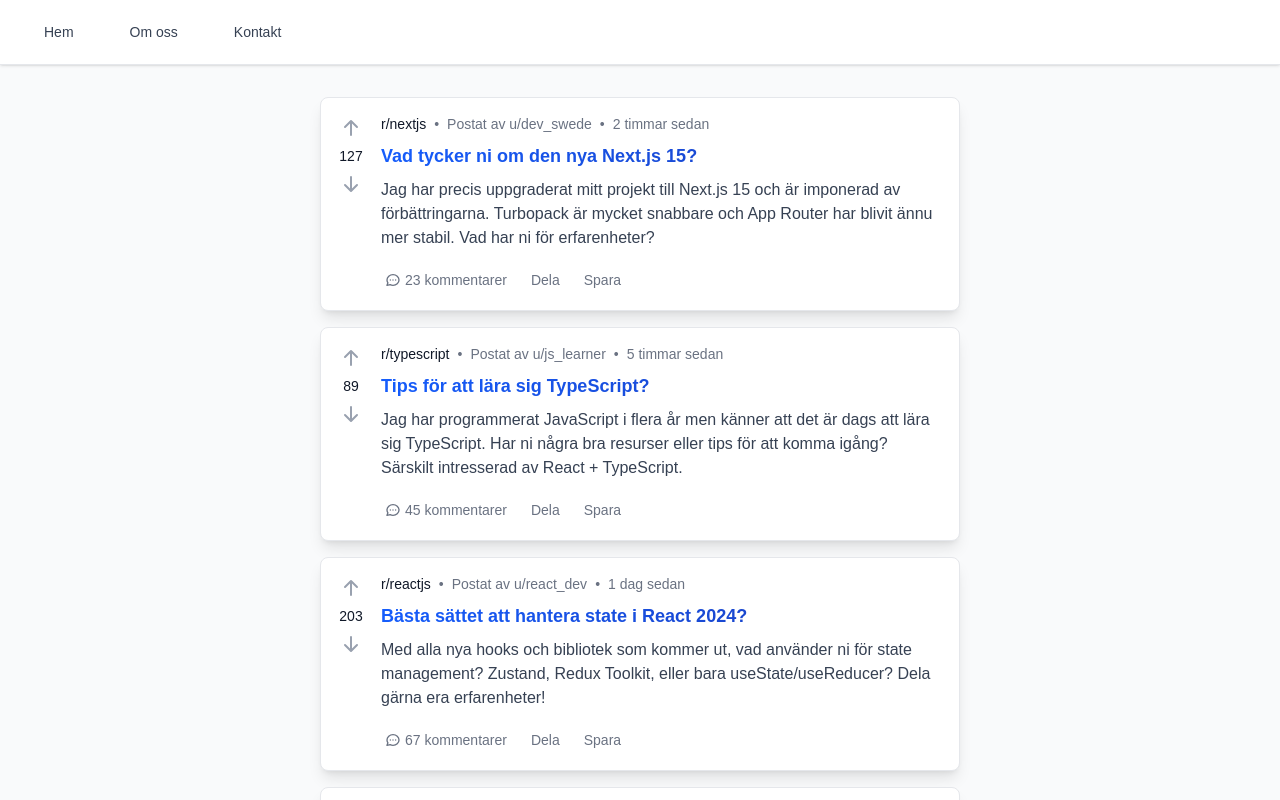
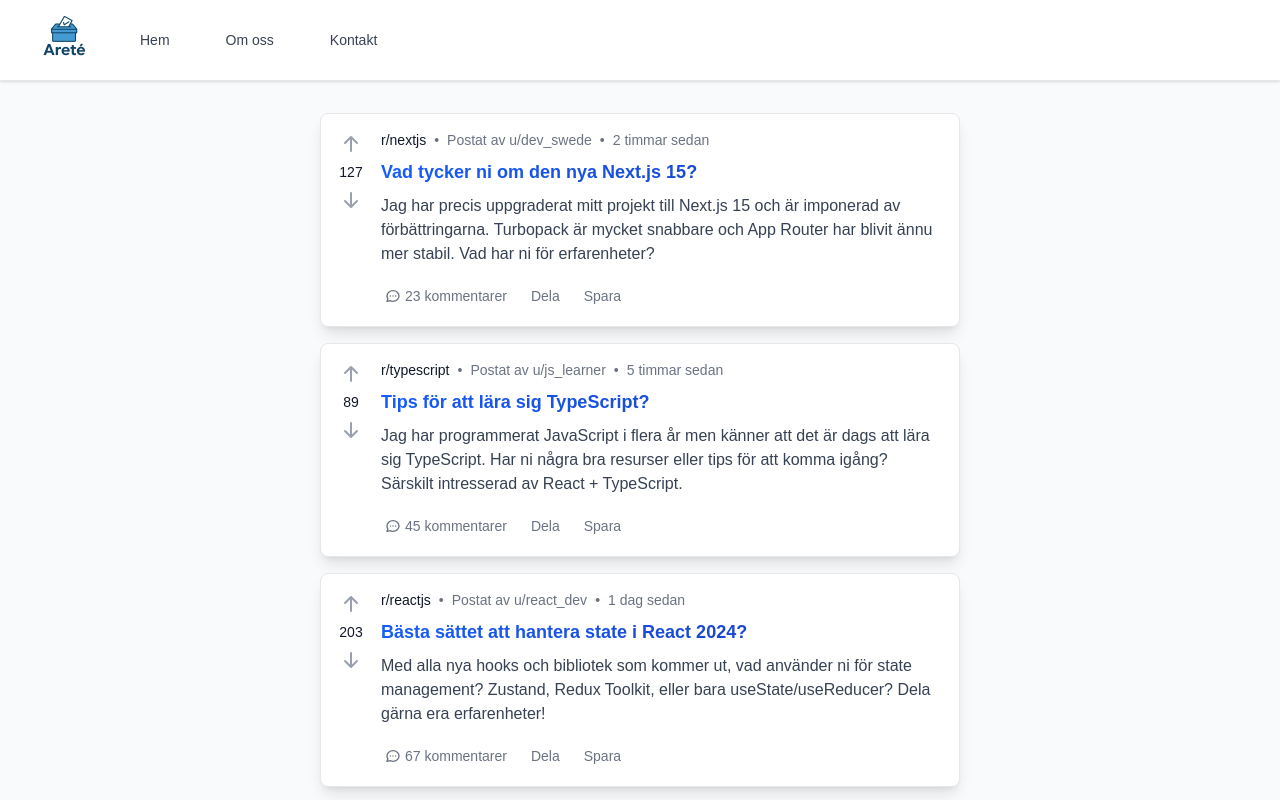
Before and after one commit to CodingCalm/CursTest, a Next.js app: page / in a window 1280 px wide. Shown: the top 800 px of the page. Built offline with nearby package versions, Linux system fonts and the light colour scheme.

Commit message:
fixat loggan

```diff
--- /dev/null
+++ b/scripts/optimize-images.js
@@ -0,0 +1,24 @@
+import imagemin from 'imagemin';
+import imageminPngquant from 'imagemin-pngquant';
+import fs from 'fs';
+import path from 'path';
+
+async function optimizeImages() {
+  try {
+    const files = await imagemin(['public/images/*.png'], {
+      destination: 'public/images',
+      plugins: [
+        imageminPngquant({
+          quality: [0.6, 0.8],
+          speed: 1
+        })
+      ]
+    });
+
+    console.log('Bilder optimerade:', files.map(f => f.destinationPath));
+  } catch (error) {
+    console.error('Fel vid optimering:', error);
+  }
+}
+
+optimizeImages();
--- a/src/components/Header.tsx
+++ b/src/components/Header.tsx
@@ -1,11 +1,27 @@
 import React from "react";
+import Image from "next/image";
 
 export default function Header(): React.JSX.Element {
   return (
     <header className="sticky top-0 z-50 bg-white/95 backdrop-blur-sm border-b border-gray-200 shadow-sm" role="banner">
-      <div className="max-w-7xl mx-auto px-4 sm:px-6 lg:px-8">
-        <div className="flex items-center justify-between h-16">
-          <nav role="navigation" aria-label="Huvudnavigation">
+      <div className="max-w-7xl px-4 sm:px-6 lg:px-8">
+        <div className="flex items-center h-16 sm:h-20">
+          {/* Logo */}
+          <div className="flex-shrink-0 ml-0">
+            <a href="/" className="flex items-center" aria-label="Gå till startsidan">
+              <Image
+                src="/images/arete-logo.png"
+                alt="Arete Logo"
+                width={240}
+                height={64}
+                className="h-12 sm:h-16 w-auto"
+                priority
+              />
+            </a>
+          </div>
+
+          {/* Navigation */}
+          <nav role="navigation" aria-label="Huvudnavigation" className="ml-8">
             <ul className="flex items-center space-x-8">
               <li>
                 <a
```
Also changed, not shown: package.json (+11 -7 lines), public/README.md (added), public/images/arete-logo.png (added), 1 other file (tests, documents, lock files or other folders).
